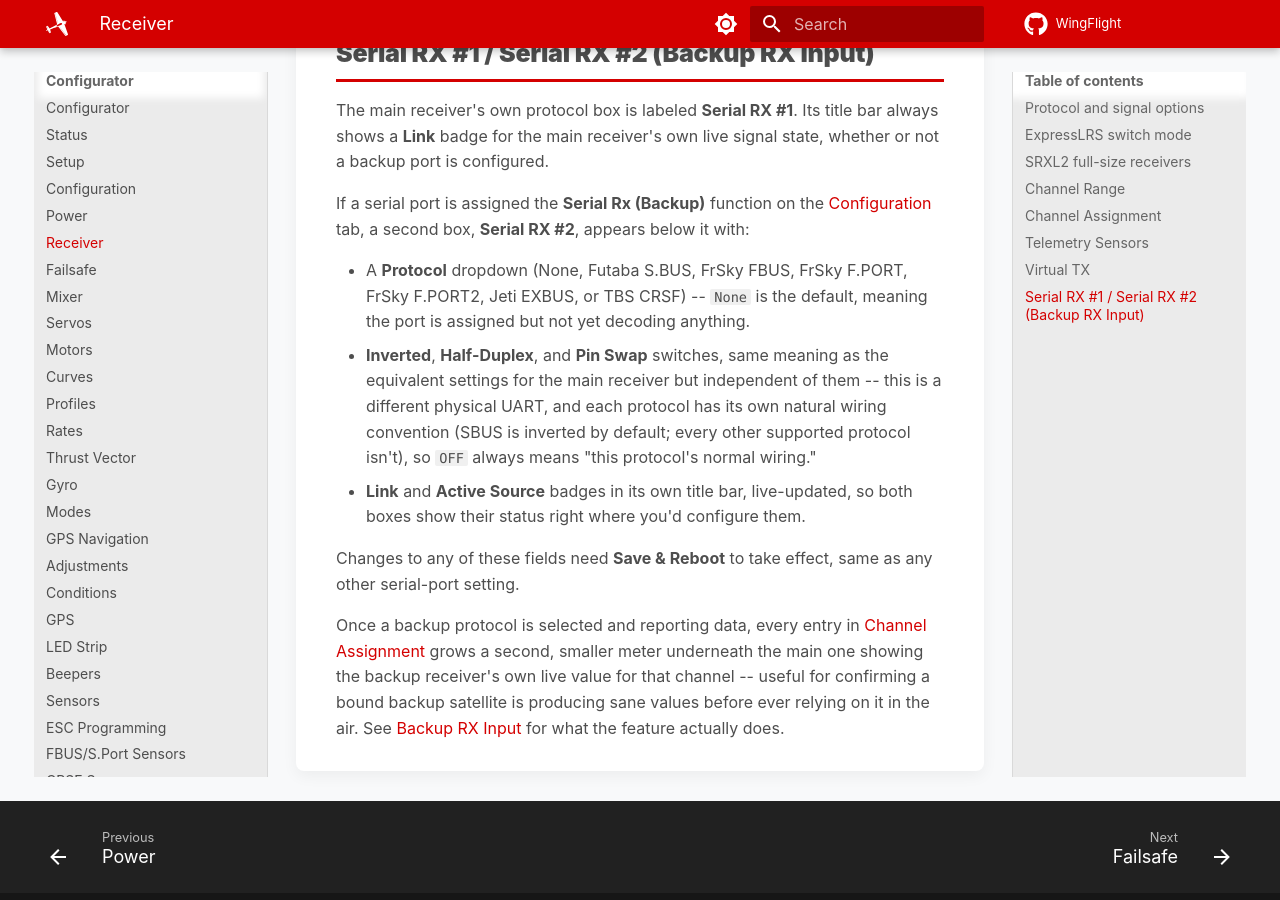
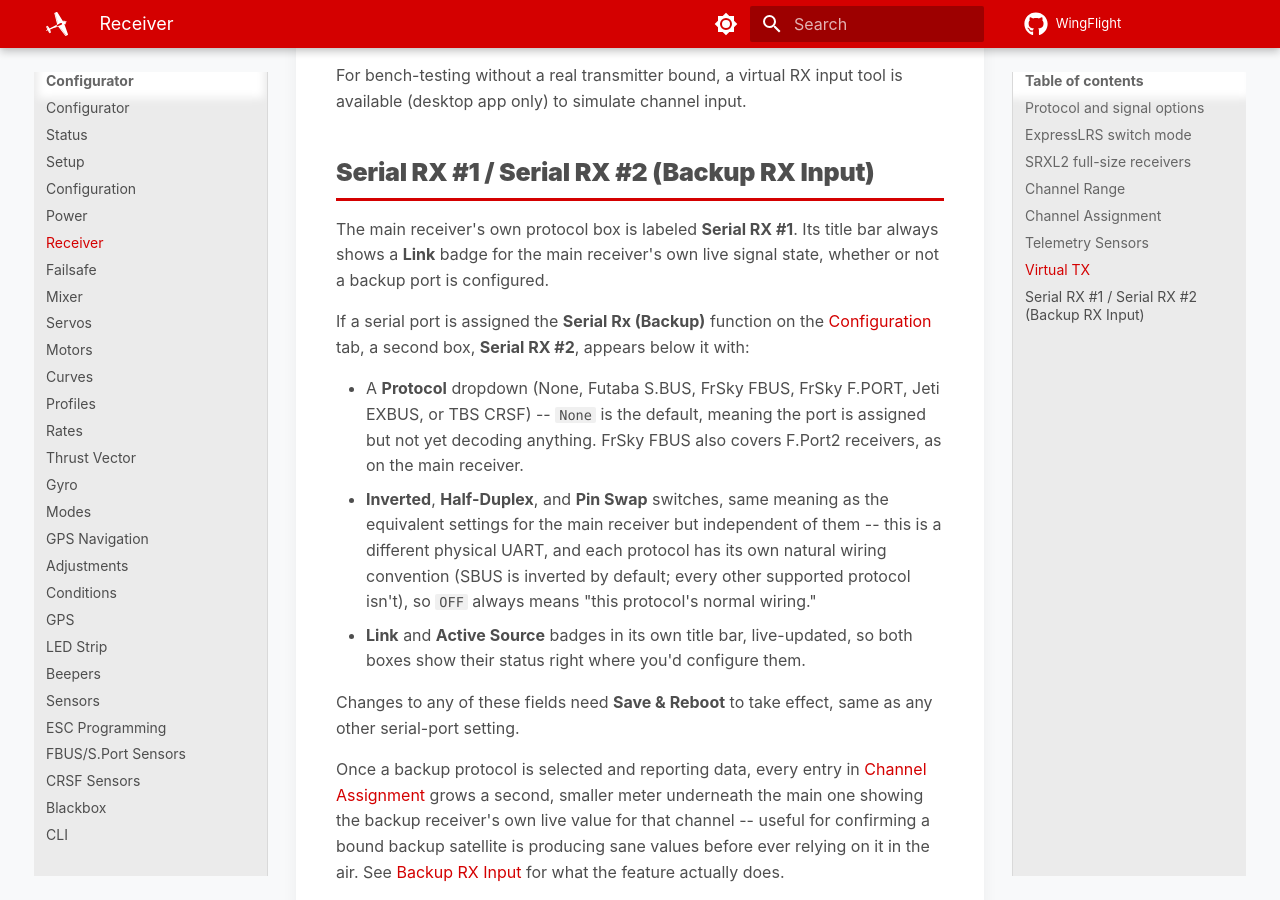
Before and after one commit to WingFlight/wingflight-docs, an MkDocs documentation site: the page built from docs/configurator/tabs/receiver.md, in a window 1280 px wide and 900 px high, scrolled down 3098 px. Built offline with MkDocs 1.6.1 and Material for MkDocs 9.7.7, drawn with Linux system fonts in a browser that asks for light colours; some of the changed text lies outside the part shown.

Commit message:
Document FBUS/F.Port2 speed detection (#80)
* Document FBUS/F.Port2 speed detection

Co-Authored-By: Claude Opus 5.5 <noreply@anthropic.com>

* Call the receiver option FrSky FBUS

Co-Authored-By: Claude Opus 5.5 <noreply@anthropic.com>

---------

Co-authored-by: Rob Thomson <rob@rt-rc.com>
Co-authored-by: Claude Opus 5.5 <noreply@anthropic.com>

```diff
--- a/docs/configurator/tabs/receiver.md
+++ b/docs/configurator/tabs/receiver.md
@@ -17,6 +17,11 @@ you'll see no signal at all rather than a subtle problem:
 - **Half Duplex** uses the Tx pin for both sending and receiving -- required
   for SBUS2, F.Port, SRXL, and SRXL2.
 - **Pin Swap** swaps the Rx/Tx pins, for wiring that comes in reversed.
+
+For FrSky receivers set to F.Bus or F.Port2, pick **FrSky FBUS**. They are
+the same protocol at two speeds, and the flight controller finds the speed the
+receiver uses and keeps it once good frames arrive; telemetry starts after
+that. Changing the receiver between F.Bus and F.Port2 needs no change here.
 
 ## ExpressLRS switch mode
 
@@ -113,8 +118,9 @@ If a serial port is assigned the **Serial Rx (Backup)** function on the
 appears below it with:
 
 - A **Protocol** dropdown (None, Futaba S.BUS, FrSky FBUS, FrSky F.PORT,
-  FrSky F.PORT2, Jeti EXBUS, or TBS CRSF) -- `None` is the default, meaning
-  the port is assigned but not yet decoding anything.
+  Jeti EXBUS, or TBS CRSF) -- `None` is the default, meaning the port is
+  assigned but not yet decoding anything. FrSky FBUS also covers F.Port2
+  receivers, as on the main receiver.
 - **Inverted**, **Half-Duplex**, and **Pin Swap** switches, same meaning as
   the equivalent settings for the main receiver but independent of them --
   this is a different physical UART, and each protocol has its own natural
```
Also changed, not shown: docs/flight-modes/backup-rx-input.md (+1 -1 lines), docs/reference/receivers.md (+2 -0 lines), docs/reference/serial-ports.md (+1 -0 lines).
